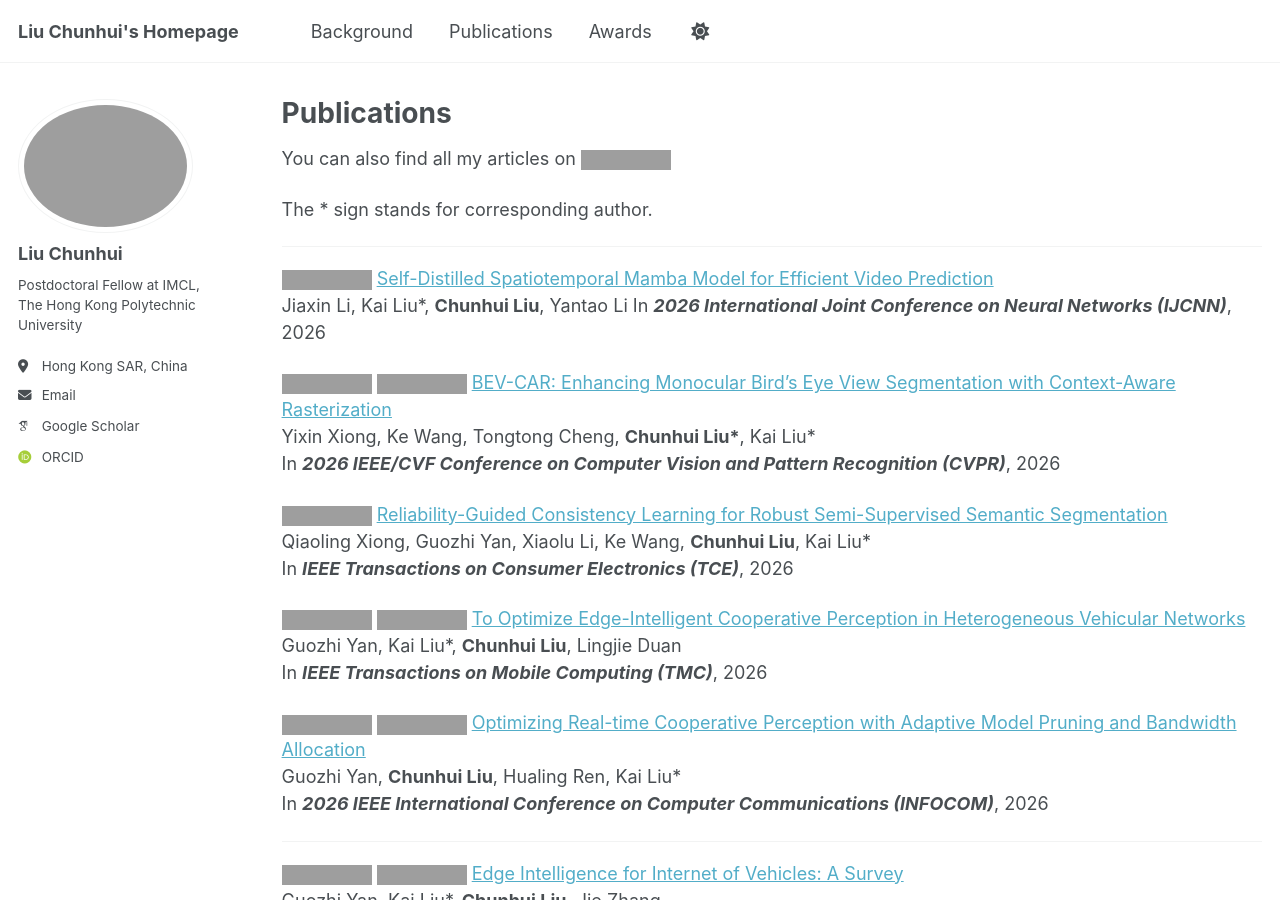
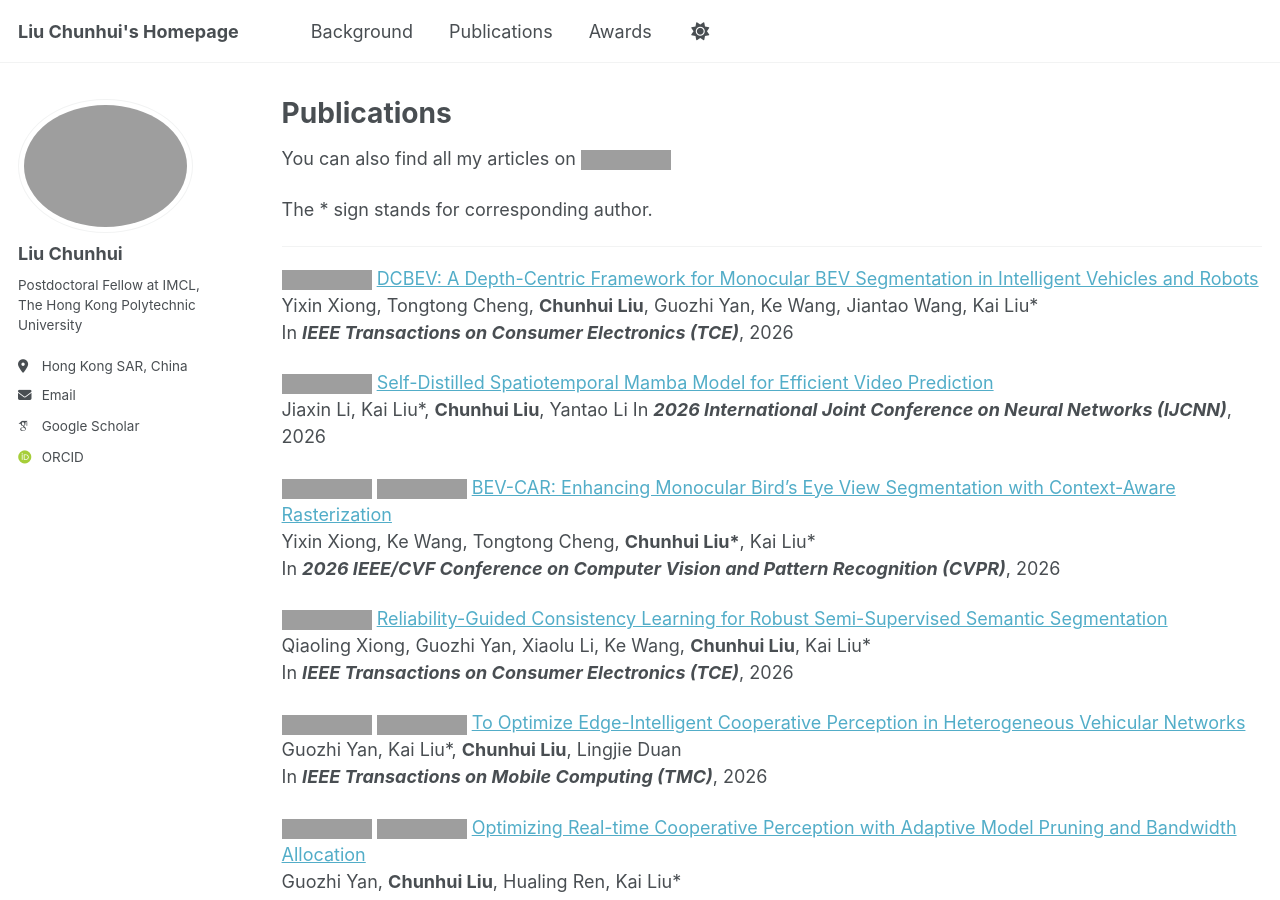
Before and after one commit to chhliu0302/chhliu0302.github.io, a Jekyll site: the page built from _pages/publications.md, in a window 1280 px wide and 900 px high. Built offline with Jekyll 4.4.1, drawn with Linux system fonts in a browser that asks for light colours; some web fonts are replaced; a script that is not in the unit is left out; grey boxes are pictures that could not be loaded.

Commit message:
Add DCBEV publication and update ESI news

```diff
--- a/_pages/publications.md
+++ b/_pages/publications.md
@@ -11,6 +11,11 @@ The \* sign stands for corresponding author.
 <!-- The * sign stands for co-first authors (equal contribution). -->
 
 ---
+![PERCEPTION](https://img.shields.io/badge/PERCEPTION-blue.svg)
+[DCBEV: A Depth-Centric Framework for Monocular BEV Segmentation in Intelligent Vehicles and Robots](https://doi.org/10.1109/TCE.2026.3711355)<br/>
+Yixin Xiong, Tongtong Cheng, <strong>Chunhui Liu</strong>, Guozhi Yan, Ke Wang, Jiantao Wang, Kai Liu*<br/>
+In <em><strong>IEEE Transactions on Consumer Electronics (TCE)</strong></em>, 2026<br/>
+
 ![PERCEPTION](https://img.shields.io/badge/PERCEPTION-blue.svg)
 [Self-Distilled Spatiotemporal Mamba Model for Efficient Video Prediction]()<br/>
 Jiaxin Li, Kai Liu*, <strong>Chunhui Liu</strong>, Yantao Li
```
Also changed, not shown: _pages/about.md (+3 -1 lines).
